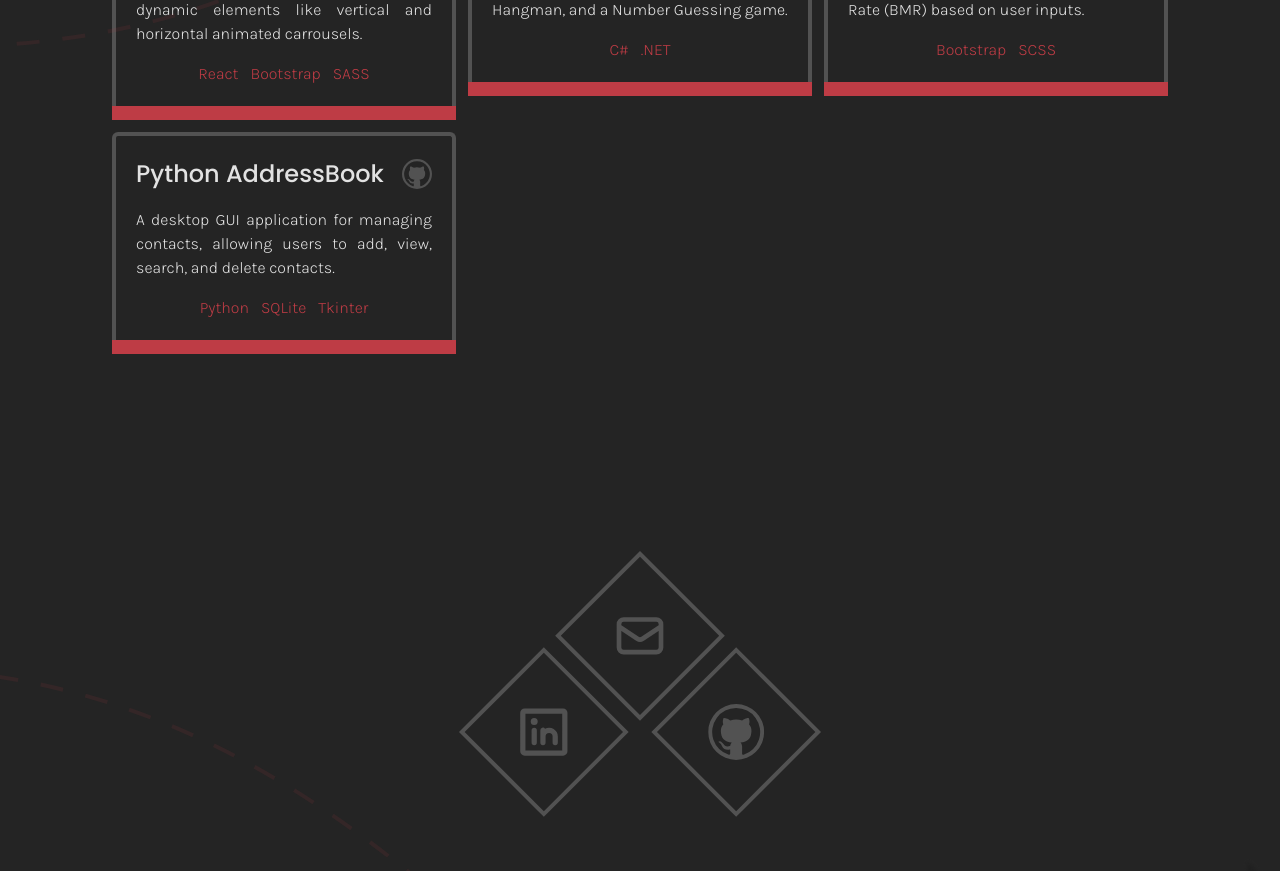
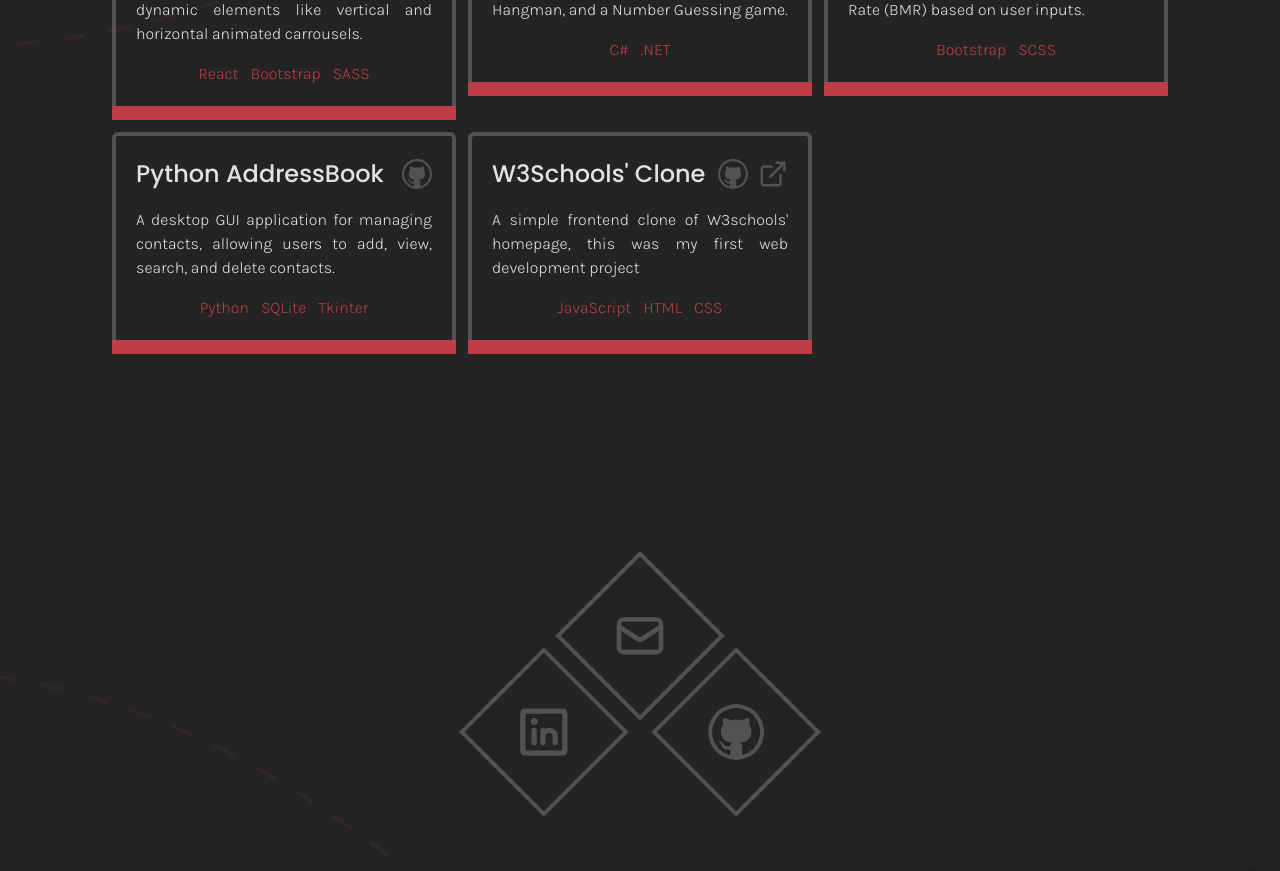
Before and after one commit to maxg02/Portfolio-v2, a React (Vite) app: page / in a window 1280 px wide. Shown: the part 2808-3679 px from the top of the page. Built offline with nearby package versions, Linux system fonts and the light colour scheme.

Commit message:
Tunning projects

```diff
--- a/src/Sections/Projects/assets/projectsList.ts
+++ b/src/Sections/Projects/assets/projectsList.ts
@@ -26,8 +26,8 @@ export const starredProjectsList: project[] = [
             "Redux",
             "React-Router",
         ],
-        linkWeb: "testLink",
-        linkRepo: "testLink",
+        linkWeb: "https://tulum-chi.vercel.app/",
+        linkRepo: "https://github.com/maxg02/Tulum",
     },
     // {
     //     title: "Project 2",
@@ -70,4 +70,12 @@ export const commonProjectsList: project[] = [
         stack: ["Python", "SQLite", "Tkinter"],
         linkRepo: "https://github.com/maxg02/GUI-AddressBook-Python",
     },
+    {
+        title: "W3Schools' Clone",
+        description:
+            "A simple frontend clone of W3schools' homepage, this was my first web development project",
+        stack: ["JavaScript", "HTML", "CSS"],
+        linkWeb: "https://maxg02.github.io/W3School-Homepage-Clone/",
+        linkRepo: "https://github.com/maxg02/W3school-Homepage-Clone",
+    },
 ];
```
